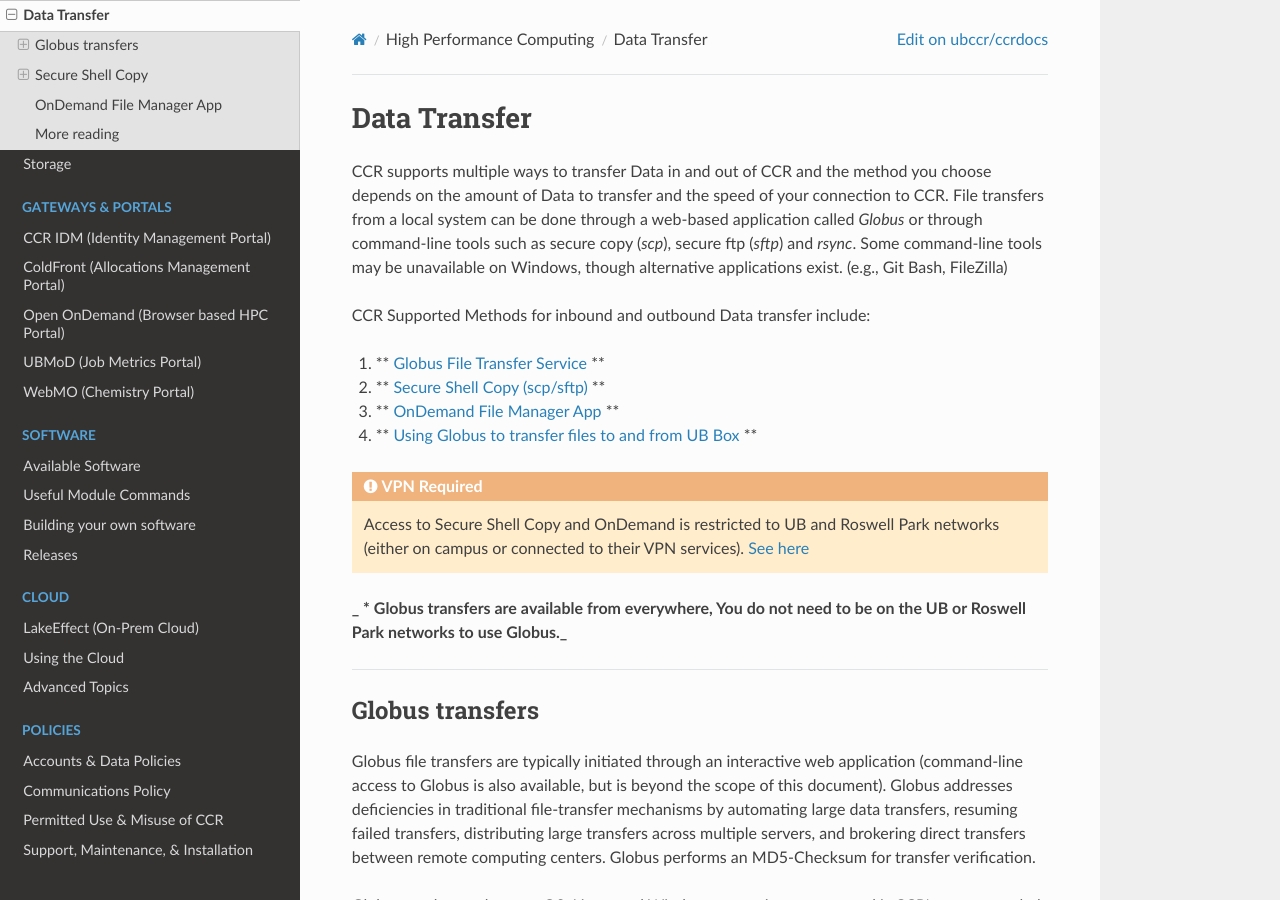
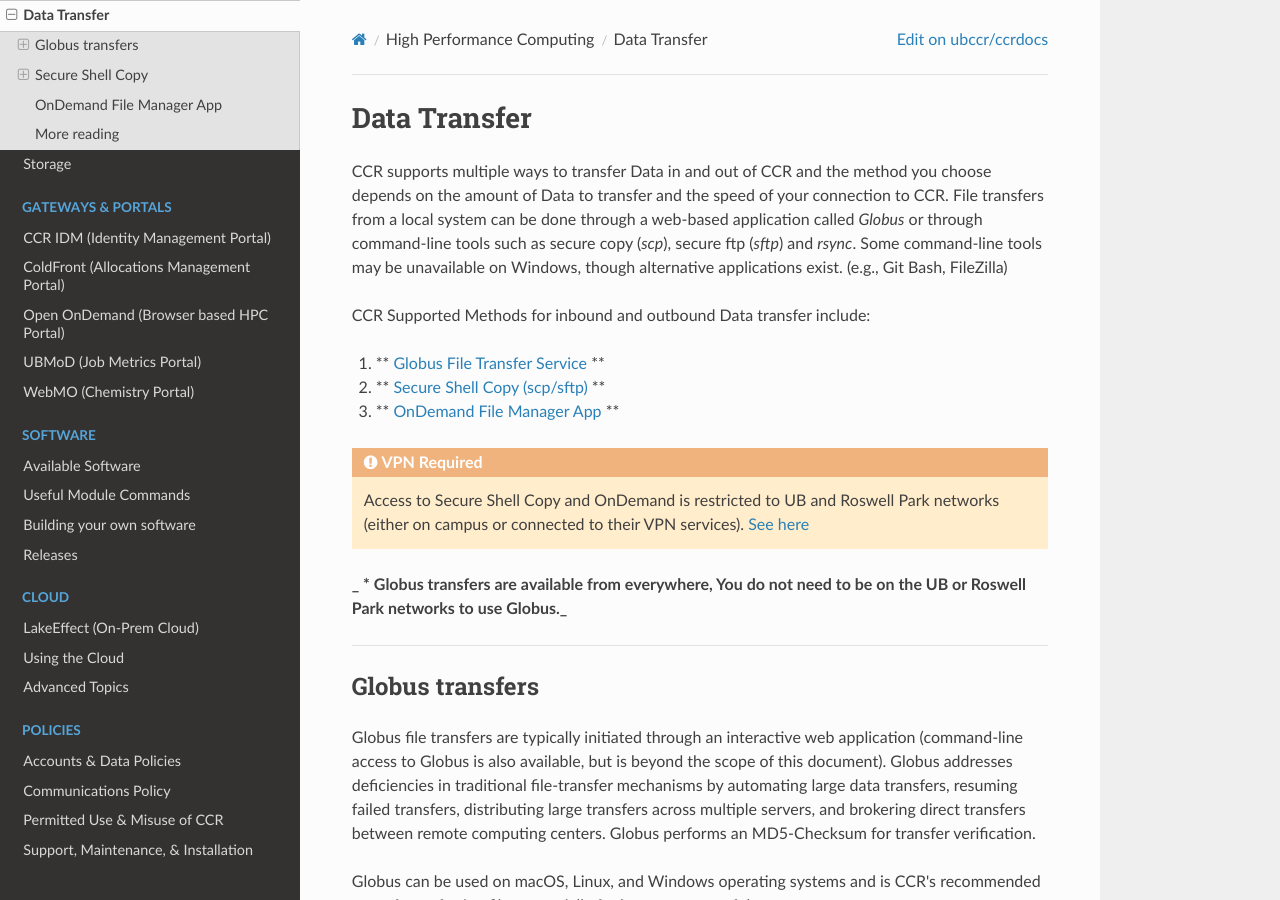
Before and after one commit to ubccr/ccrdocs, an MkDocs documentation site: the page built from pages/hpc/data-transfer.md, in a window 1280 px wide and 900 px high. Built offline with MkDocs 1.6.1, drawn with Linux system fonts in a browser that asks for light colours; nearby versions of some CDN libraries.

Commit message:
removed the seperate line for Globus to box transfer because it is in the main globus section.

```diff
--- a/pages/hpc/data-transfer.md
+++ b/pages/hpc/data-transfer.md
@@ -17,8 +17,6 @@ CCR Supported Methods for inbound and outbound Data transfer include:
 2. ** [Secure Shell Copy (scp/sftp)](#secure-shell-copy) **
 
 3. ** [OnDemand File Manager App](#ondemand-file-manager-app) **
-
-4. ** [Using Globus to transfer files to and from UB Box](#using-globus-to-transfer-files-to-and-from-ub-box) **
 
 !!! Warning "VPN Required"
     Access to Secure Shell Copy and OnDemand is restricted to UB and Roswell Park networks
```
